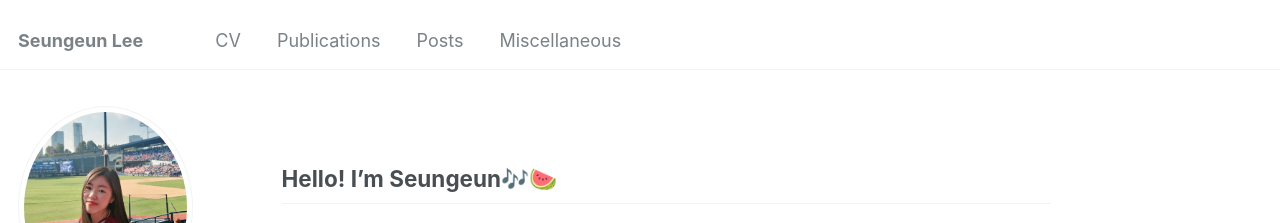
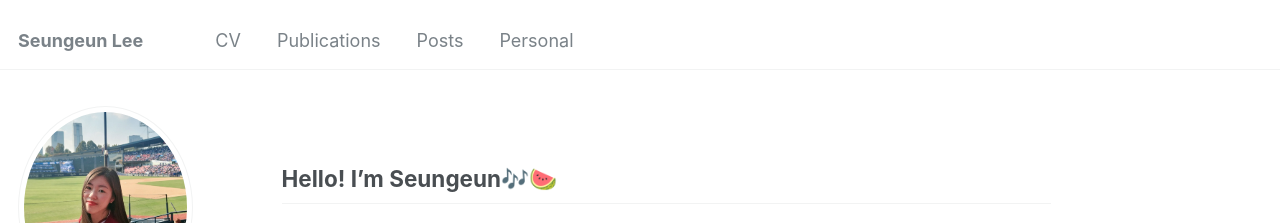
Before and after one commit to duneag2/duneag2.github.io, a Jekyll site: the page built from _pages/about.md, in a window 1280 px wide. Shown: the top 223 px of the page. Built offline with Jekyll 4.4.1, drawn with Linux system fonts in a browser that asks for light colours.

Commit message:
Update navigation.yml

```diff
--- a/_data/navigation.yml
+++ b/_data/navigation.yml
@@ -24,8 +24,8 @@ main:
   - title: "Posts"
     url: /year-archive/
 
-  - title: "Miscellaneous"
-    url: /misc/
+  - title: "Personal"
+    url: /personal/
 
   # - title: "Guide"
   #  url: /markdown/
```
